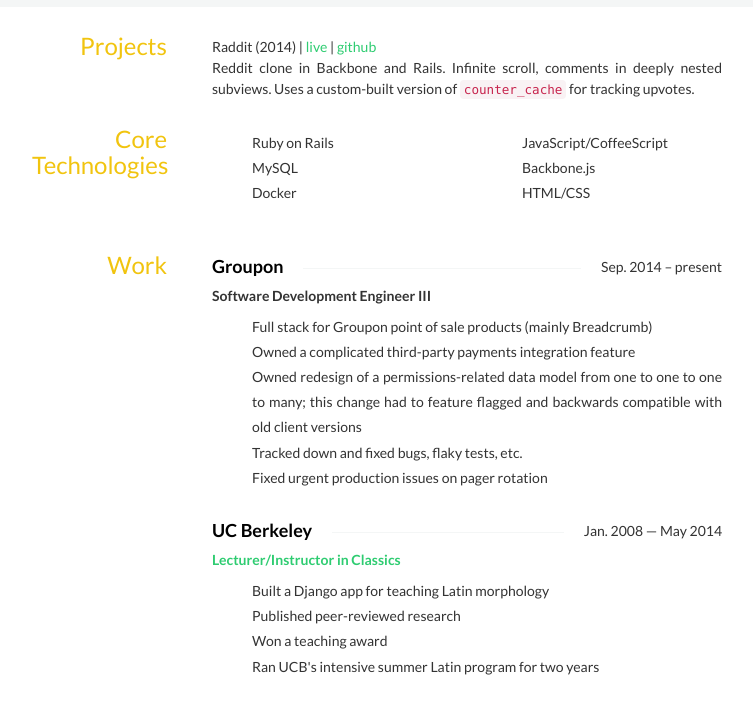
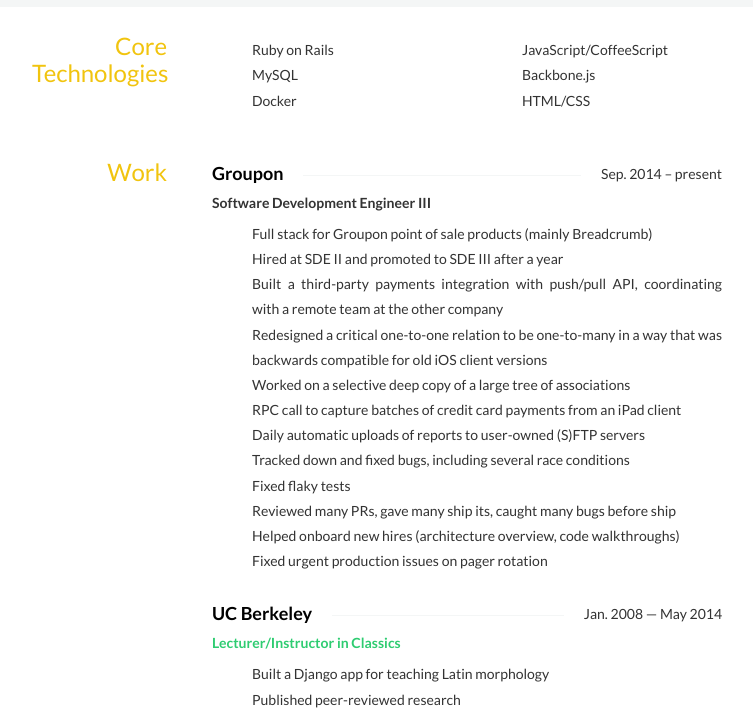
Before and after one commit to dwalin1/dwalin1.github.io, a plain HTML site: page index.html in a window 1280 px wide. Shown: the part 79-788 px from the top of the page, without its empty margins (263-1016 px from the left). Drawn offline with nearby package versions, Linux system fonts and the light colour scheme; some icons are missing.

Commit message:
More specifics on Groupon role, remove dated projects

```diff
--- a/index.html
+++ b/index.html
@@ -226,19 +226,6 @@ h4 span:first-child {
 
 	<div id="content" class="container">
 
-	<section id="projects" class="row">
-		<aside class="col-sm-3">
-			<h3>Projects</h3>
-		</aside>
-
-		<div class="col-sm-9">
-			Raddit (2014)
-			| <a href="http://raddit.co">live</a>
-			| <a href="https://github.com/dwalin1/Reddit-Clone">github</a>
-			<p>Reddit clone in Backbone and Rails. Infinite scroll, comments in deeply nested subviews. Uses a custom-built version of <code>counter_cache</code> for tracking upvotes.</p>
-		</div>
-	</section>
-
 	<section id="skills" class="row">
 		<aside class="col-sm-3">
 			<h3>Core Technologies</h3>
@@ -294,15 +281,43 @@ h4 span:first-child {
 					</li>
 
 					<li class="bullet">
-						Owned a complicated third-party payments integration feature
+						Hired at SDE II and promoted to SDE III after a year
 					</li>
 
 					<li class="bullet">
-						Owned redesign of a permissions-related data model from one to one to one to many; this change had to feature flagged and backwards compatible with old client versions
+						Built a third-party payments integration with push/pull API, coordinating with a remote team at the other company
 					</li>
 
 					<li class="bullet">
-						Tracked down and fixed bugs, flaky tests, etc.
+						Redesigned a critical one-to-one relation to be one-to-many in a way that was backwards compatible for old iOS client versions
+					</li>
+
+					<li class="bullet">
+						 Worked on a selective deep copy of a large tree of associations
+					</li>
+
+					<li class="bullet">
+						RPC call to capture batches of credit card payments from an iPad client
+					</li>
+
+					<li class="bullet">
+						Daily automatic uploads of reports to user-owned (S)FTP servers
+					</li>
+
+					<li class="bullet">
+						Tracked down and fixed bugs, including several race conditions
+					</li>
+
+					<li class="bullet">
+						Fixed flaky tests
+					</li>
+
+					<li class="bullet">
+						Reviewed many PRs, gave many ship its, caught many bugs before ship
+					</li>
+
+					<li class="bullet">
+						Helped onboard new hires (architecture overview, code walkthroughs)
 					</li>
 
 					<li class="bullet">
@@ -377,7 +392,6 @@ h4 span:first-child {
 					Classics
 				</div>
 
-
 				<div class="studyType">
 					PhD
 				</div>
```
